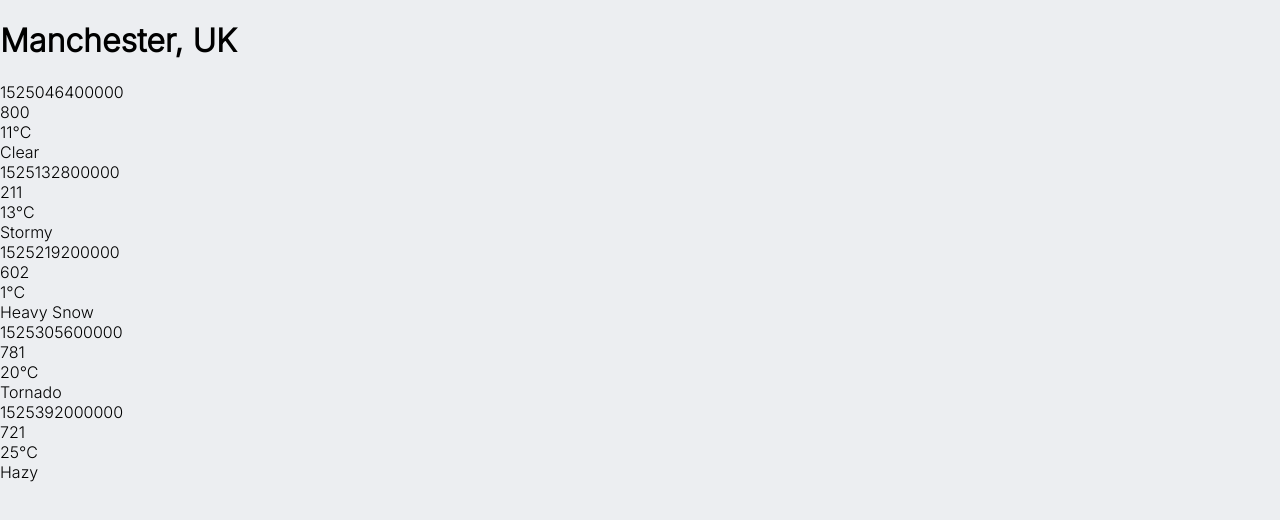
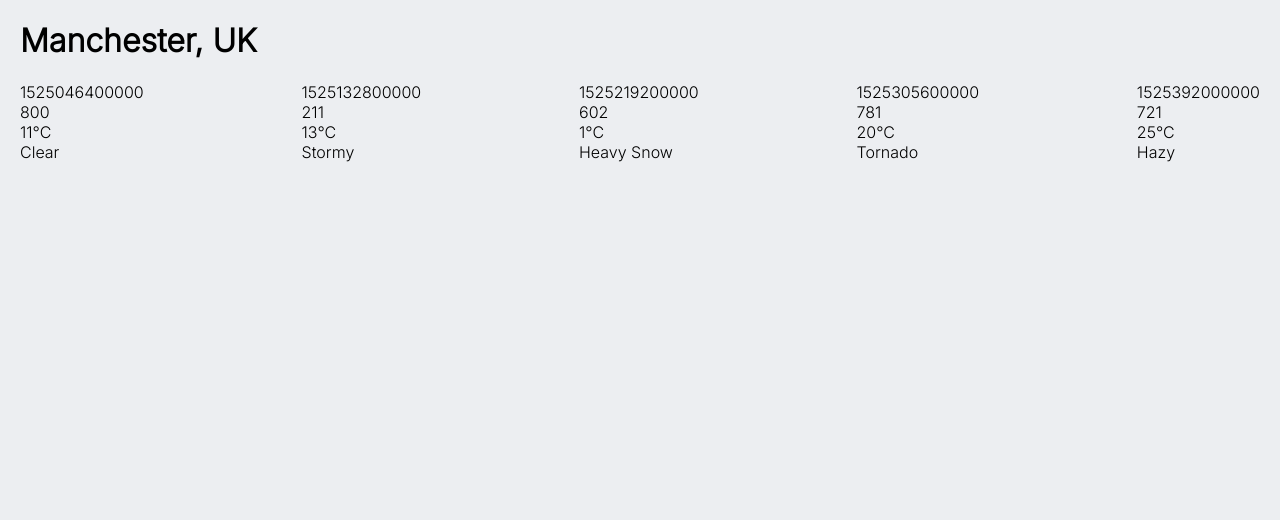
Before and after one commit to lewsmit2/weather-app, a React (Create React App) app: page / in a window 1280 px wide. Shown: the top 520 px of the page. Built offline with nearby package versions, Linux system fonts and the light colour scheme.

Commit message:
css in React

```diff
--- a/src/components/App.js
+++ b/src/components/App.js
@@ -5,7 +5,7 @@
 
 function App({ location, forecasts }) {
   return (
-    <div className="forecast">
+    <div className="weather-app">
       <LocationDetails city={location.city} country={location.country} />
       <ForecastSummaries forecasts={forecasts} />
     </div>
--- a/src/components/ForecastSummaries.js
+++ b/src/components/ForecastSummaries.js
@@ -1,5 +1,6 @@
 import React from "react";
 import ForecastSummary from "./ForecastSummary";
+import "../styles/ForecastSummaries.css";
 
 function ForecastSummaries({ forecasts }) {
   return (
--- a/src/styles/App.css
+++ b/src/styles/App.css
@@ -0,0 +1,3 @@
+.weather-app {
+    margin: 0 20px;
+}
--- /dev/null
+++ b/src/styles/ForecastSummaries.css
@@ -0,0 +1,4 @@
+.forecast-summaries {
+    display: flex;
+    justify-content: space-between;
+}
```
